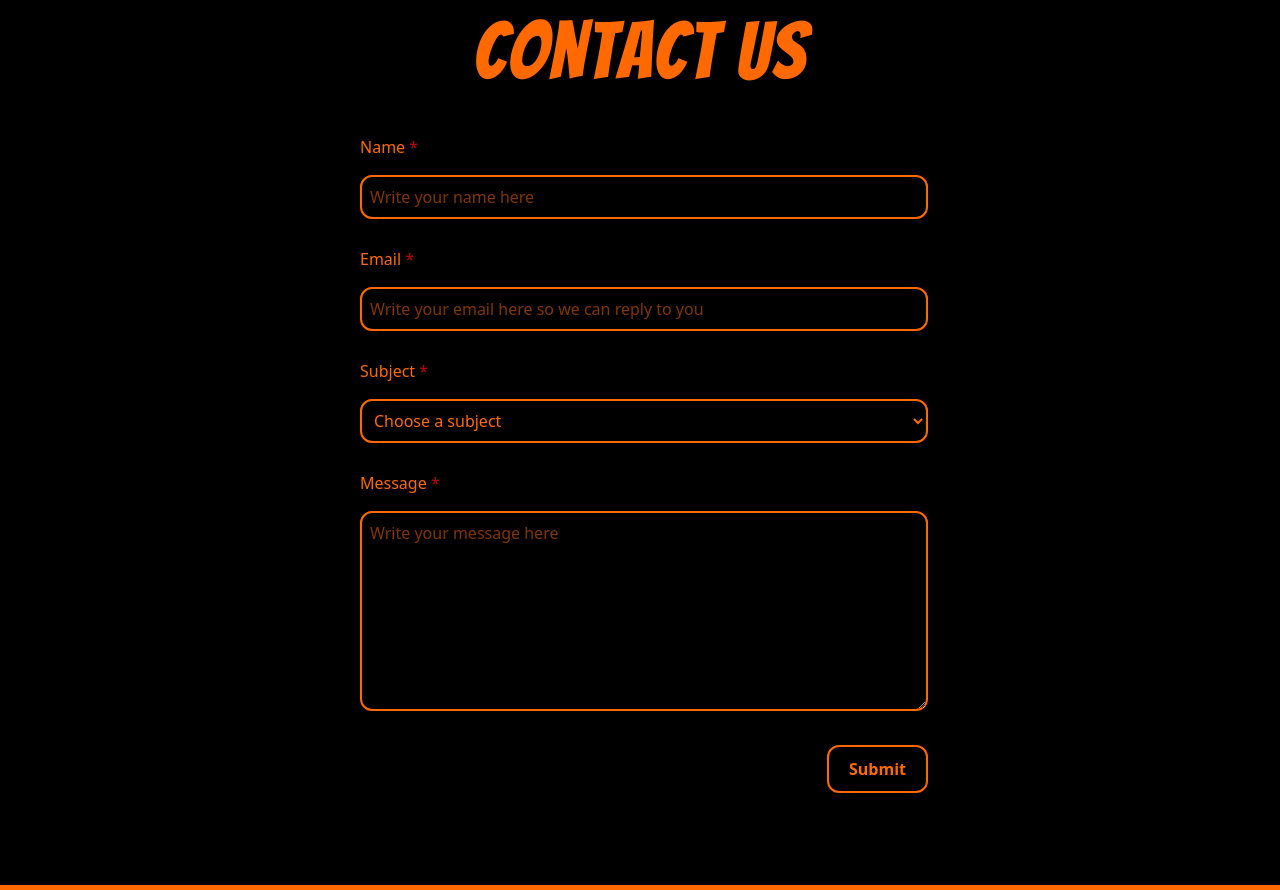
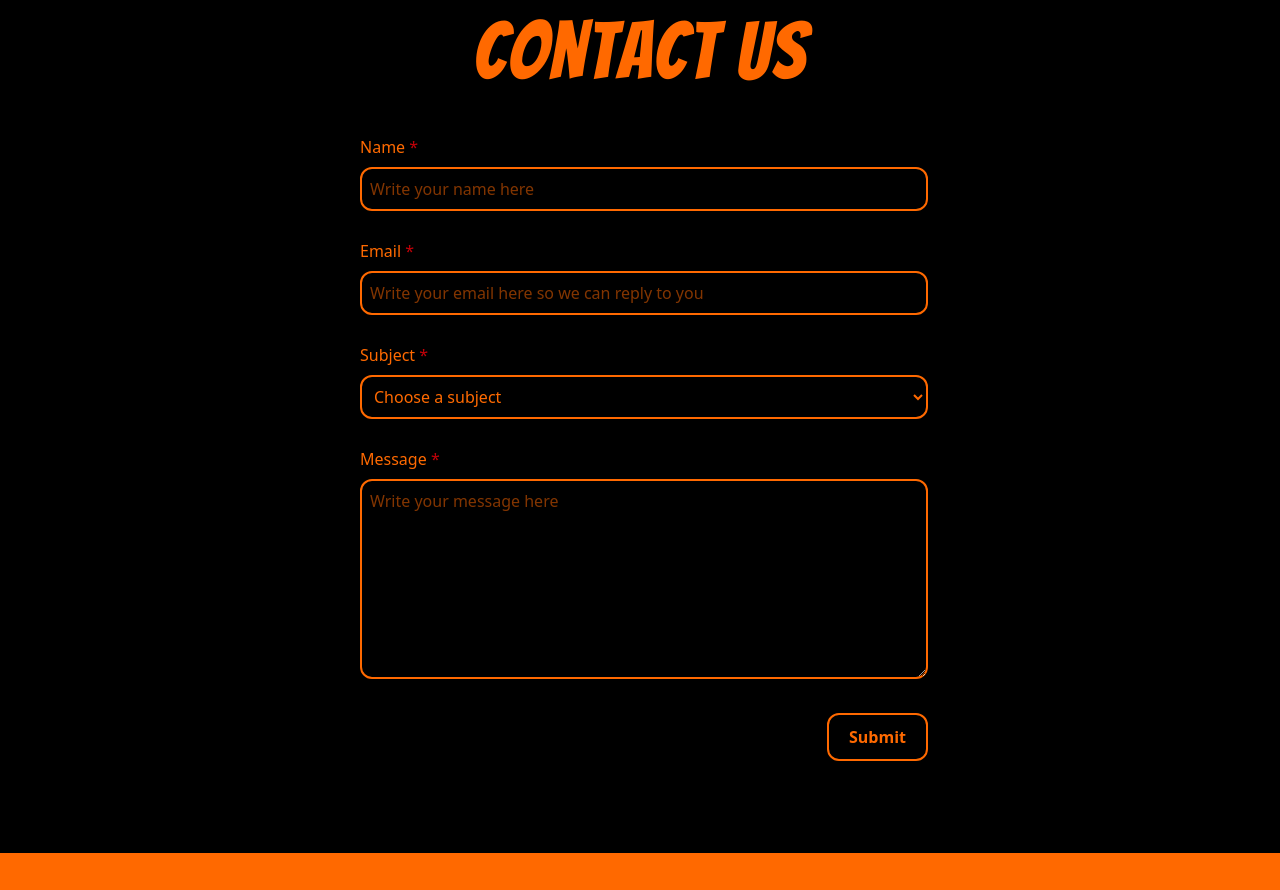
Before and after one commit to MGFNolan/hebden-bridge-chess-club, a React (Vite) app: page / in a window 1280 px wide. Shown: the part 5480-6370 px from the top of the page. Built offline with nearby package versions, Linux system fonts and the light colour scheme.

Commit message:
18: add glow on hover to inputs

```diff
--- a/src/css/contact-form.css
+++ b/src/css/contact-form.css
@@ -8,11 +8,19 @@
         .contact-us__subject,
         .contact-us__email,
         .contact-us__message {
-            @apply rounded-xl border-orange-500 border-2;
+            @apply rounded-xl border-orange-500 border-2 transition-shadow duration-200;
+
+            &:hover {
+                @apply shadow-[0_0_20px_2px_rgba(249,115,22,0.7)];
+            }
         }
 
         .contact-us__label {
-            @apply mb-2 mt-3 ml-2 block;
+            @apply mt-3 ml-2 block;
+
+            p {
+                @apply mb-[0.5rem];
+            }
         }
 
         .contact-us__btn {
```
